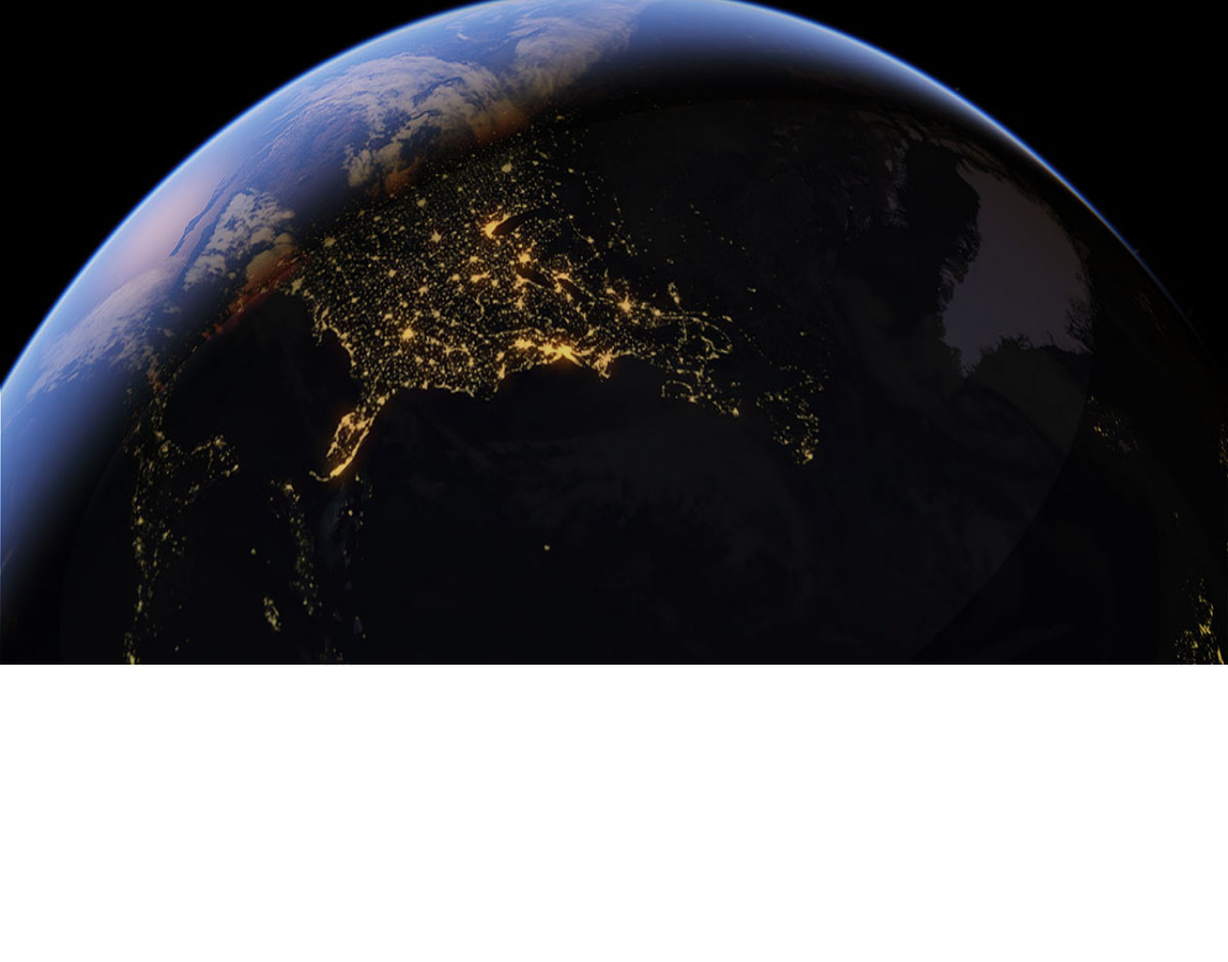
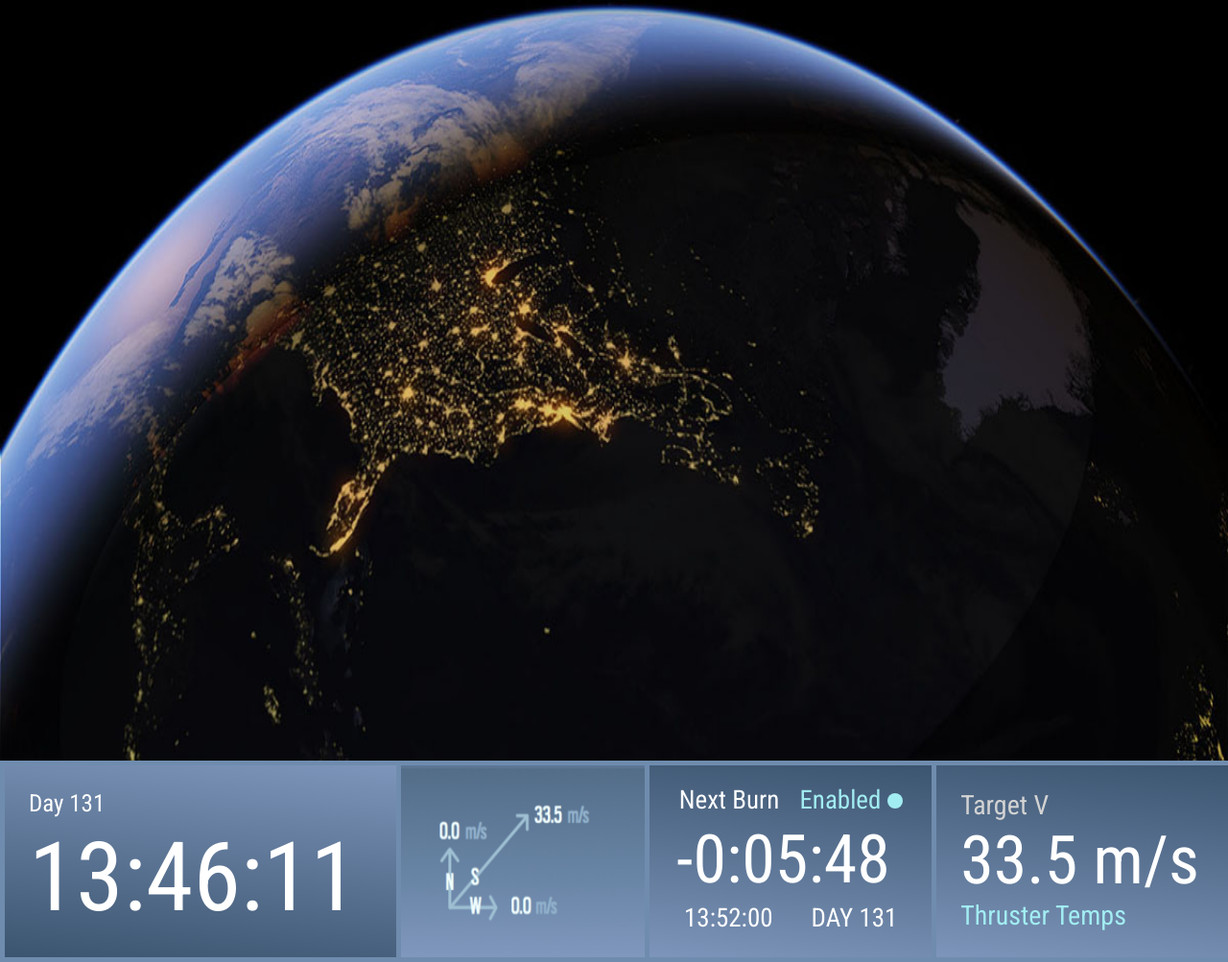
Before and after one commit to vadimNS/CSS-layout, a website: page index.html in a window 1280 px wide. Shown: the part 357-1360 px from the top of the page at 96% size. Before the commit the page ends 1054 px from the top, so only its background shows below. Drawn offline with Linux system fonts and the light colour scheme.

Commit message:
unreal work

```diff
--- /dev/null
+++ b/css/styles.css
@@ -0,0 +1,126 @@
+
+body{
+    margin: 0px;
+    color: white;
+    font-family: 'Roboto Condensed', sans-serif;
+}
+header{
+    display: flex;
+}
+.headers{
+    height: 100px;
+    width: 20%;
+    display: flex;
+    justify-content: space-between;
+    padding: 20px;
+    padding-right: 50px;
+}
+.headers-text{
+    display: flex;
+    justify-content: space-between;
+    flex-direction: column;
+}
+.first-headers{
+    border: 5px solid rgb(93,118,149);
+    background-color: rgb(152,181,211);
+}
+.seconds-headers{
+    background-image: linear-gradient(6deg, rgb(59, 84, 111), rgb(125,149,186));
+    border: 5px solid rgb(111,140,174);
+    border-right: 2.5px;
+}
+.headers-span-mini{
+    font-size: 25px;
+}
+.headers-span{
+    font-size: 50px;
+    font-weight: 600;
+}
+.headers-icon{
+    color: rgb(162,237,242);
+}
+body{
+    display: flex;
+    flex-direction: column;
+}
+.second-image{
+    width: 100%;
+    height: 1000px;
+}
+.second-image img {
+    width: 100%;
+    height: 100%;
+}
+.first-stats{
+    display: flex;
+
+
+}
+.stats-border{
+    border: 5px solid rgb(111,140,174);
+    border-right: 2.5px;
+}
+.first-stats-first-block{
+    width: 28%;
+    height: 150px;
+    padding: 25px;
+    display: flex;
+    justify-content: space-between;
+    flex-direction: column;
+    background-image: linear-gradient(6deg, rgb(59, 84, 111), rgb(125,149,186));
+}
+.first-stats-date{
+    font-size: 100px;
+}
+.first-screen {
+    flex: 1;
+    height: 200px;
+
+}
+.first-screen img{
+    width: 100%;
+    height: 100%;
+}
+.third-element-in-stats{
+    flex: 1;
+    display: flex;
+    flex-wrap: wrap;
+    justify-content: space-around;
+    height: 160px;
+    background-image: linear-gradient(6deg,  rgb(125,149,186),rgb(59, 84, 111));
+    padding: 20px;
+}
+.span-on-third-element{
+    font-size: 27px;
+}
+.enabled{
+    font-size: 27px;
+    color: rgb(162,237,242);
+}
+.time-to-end{
+    font-size: 70px;
+}
+.dive{
+    display: flex;
+    gap: 40px;
+
+}
+.four-element-in-stats{
+    flex: 1;
+    background-image: linear-gradient(6deg,  rgb(125,149,186),rgb(59, 84, 111));
+    display: flex;
+    flex-direction: column;
+    padding: 25px;
+    height: 150px;
+}
+.first-span-on-four-element{
+    color: lightgrey;
+    font-size: 28px;
+}
+.second-span-on-four-element{
+    font-size: 70px;
+}
+.third-span-on-four-element{
+    font-size: 28px;
+    color: rgb(162,237,242);
+}
--- a/index.html
+++ b/index.html
@@ -4,7 +4,7 @@
     <meta charset="UTF-8" />
     <meta name="viewport" content="width=device-width, initial-scale=1.0" />
     <title>Document</title>
-    <link rel="stylesheet" href="styles.css" />
+    <link rel="stylesheet" href="css\styles.css" />
     <link
       href="https://fonts.googleapis.com/css2?family=Roboto+Condensed:wght@400&display=swap"
       rel="stylesheet"
@@ -95,7 +95,43 @@
     </header>
     <main>
       <div class="second-image">
-        <img src="00_generic_facebook-001.jpg" alt="" />
+        <img src="images\00_generic_facebook-001.jpg" alt="" />
+      </div>
+      <div class="first-stats">
+        <div class="first-stats-first-block stats-border">
+          <span class="headers-span-mini">Day 131</span
+          ><span class="first-stats-date">13:46:11</span>
+        </div>
+        <div class="first-screen stats-border">
+          <img src="images\Screenshot 2024-09-05 165616.png" alt="" />
+        </div>
+        <div class="third-element-in-stats stats-border">
+          <span class="span-on-third-element">Next Burn</span>
+          <span class="enabled"
+            >Enabled
+            <svg
+              xmlns="http://www.w3.org/2000/svg"
+              width="16"
+              height="16"
+              fill="currentColor"
+              class="bi bi-circle-fill"
+              viewBox="0 0 16 16"
+            >
+              <circle cx="8" cy="8" r="8" />
+            </svg>
+          </span>
+          <span class="time-to-end">-0:05:48</span><br />
+          <div class="dive">
+            <span class="span-on-third-element">13:52:00</span>
+
+            <span class="span-on-third-element">DAY 131</span>
+          </div>
+        </div>
+        <div class="four-element-in-stats stats-border">
+          <span class="first-span-on-four-element">Target V</span
+          ><span class="second-span-on-four-element">33.5 m/s</span
+          ><span class="third-span-on-four-element">Thruster Temps</span>
+        </div>
       </div>
     </main>
   </body>
--- a/styles.css
+++ /dev/null
@@ -1,53 +0,0 @@
-body{
-    margin: 0px;
-}
-header{
-    display: flex;
-}
-.headers{
-    height: 100px;
-    width: 20%;
-    display: flex;
-    justify-content: space-between;
-
-    color: white;
-    padding: 20px;
-    padding-right: 50px;
-    font-family: 'Roboto Condensed', sans-serif;
-}
-.headers-text{
-    display: flex;
-    justify-content: space-between;
-    flex-direction: column;
-}
-.first-headers{
-    border: 5px solid rgb(93,118,149);
-    background-color: rgb(152,181,211);
-}
-.seconds-headers{
-    background-image: linear-gradient(6deg, rgb(96,124,154), rgb(125,149,186));
-    border: 5px solid rgb(111,140,174);
-    border-right: 2.5px;
-}
-.headers-span-mini{
-    font-size: 25px;
-}
-.headers-span{
-    font-size: 50px;
-    font-weight: 600;
-}
-.headers-icon{
-    color: rgb(162,237,242);
-}
-body{
-    display: flex;
-    flex-direction: column;
-}
-.second-image{
-    width: 100%;
-    height: 900px;
-}
-.second-image img {
-    width: 100%;
-    height: 100%;
-}
```
Also changed, not shown: images/00_generic_facebook-001.jpg (renamed from 00_generic_facebook-001.jpg), images/Screenshot 2024-09-05 165616.png (added).
